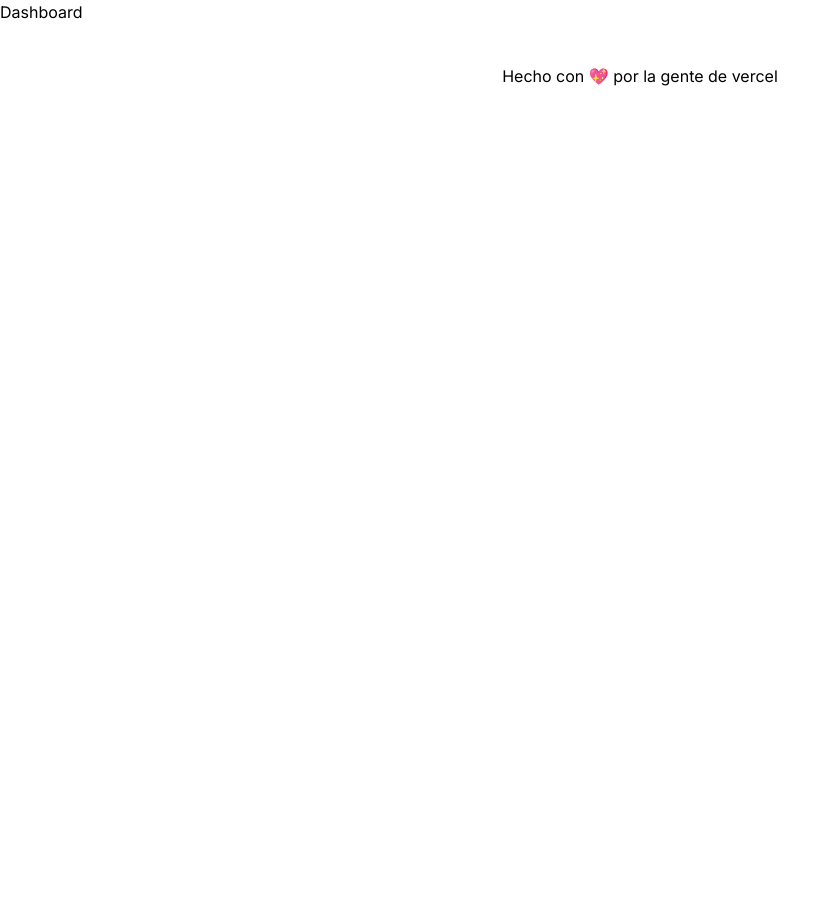
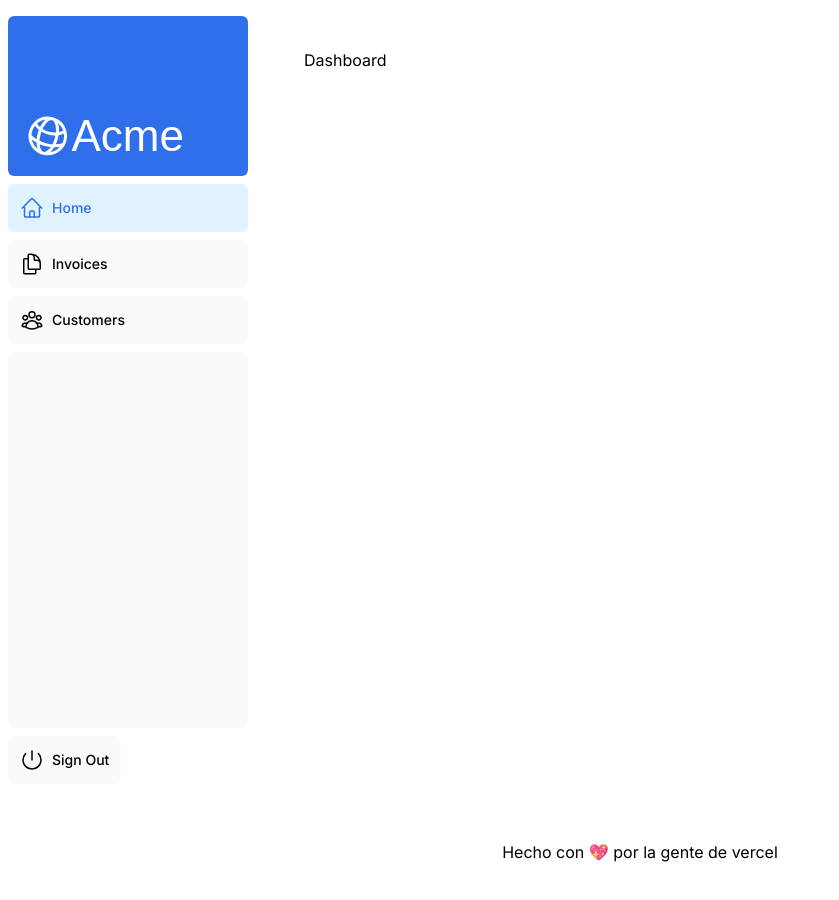
Before and after one commit to LuisEmmanuel27/Next14-Curso, a Next.js app: page /dashboard in a window 1280 px wide. Shown: the top 900 px of the page, without its empty margins (0-839 px from the left). Before the commit the page ends 800 px from the top, so only its background shows below. Built offline with nearby package versions, Linux system fonts and the light colour scheme; a web font is replaced by a local one.

Commit message:
Agregando más cositas

```diff
--- /dev/null
+++ b/app/dashboard/layout.tsx
@@ -0,0 +1,12 @@
+import SideNav from '@/app/ui/dashboard/sidenav';
+
+export default function Layout({ children }: { children: React.ReactNode }) {
+    return (
+        <div className="flex h-screen flex-col md:flex-row md:overflow-hidden">
+            <div className="w-full flex-none md:w-64">
+                <SideNav />
+            </div>
+            <div className="flex-grow p-6 md:overflow-y-auto md:p-12">{children}</div>
+        </div>
+    );
+}
--- a/app/ui/dashboard/nav-links.tsx
+++ b/app/ui/dashboard/nav-links.tsx
@@ -1,8 +1,12 @@
+'use client';
+
 import {
   UserGroupIcon,
   HomeIcon,
   DocumentDuplicateIcon,
 } from '@heroicons/react/24/outline';
+import Link from 'next/link';
+import { usePathname } from 'next/navigation';
 
 // Map of links to display in the side navigation.
 // Depending on the size of the application, this would be stored in a database.
@@ -17,19 +21,25 @@
 ];
 
 export default function NavLinks() {
+  const pathname = usePathname();
   return (
     <>
       {links.map((link) => {
         const LinkIcon = link.icon;
         return (
-          <a
+          <Link
             key={link.name}
             href={link.href}
-            className="flex h-[48px] grow items-center justify-center gap-2 rounded-md bg-gray-50 p-3 text-sm font-medium hover:bg-sky-100 hover:text-blue-600 md:flex-none md:justify-start md:p-2 md:px-3"
+            className={
+              `flex h-[48px] grow items-center justify-center gap-2 rounded-md bg-gray-50 p-3 text-sm font-medium hover:bg-sky-100 hover:text-blue-600 md:flex-none md:justify-start md:p-2 md:px-3
+
+              ${pathname === link.href ? 'bg-sky-100 text-blue-600' : ''}
+              `
+            }
           >
             <LinkIcon className="w-6" />
             <p className="hidden md:block">{link.name}</p>
-          </a>
+          </Link>
         );
       })}
     </>
```
